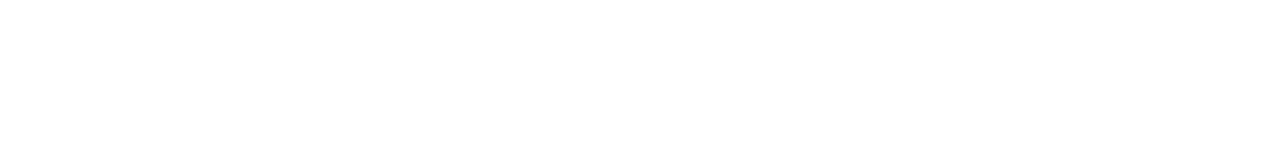
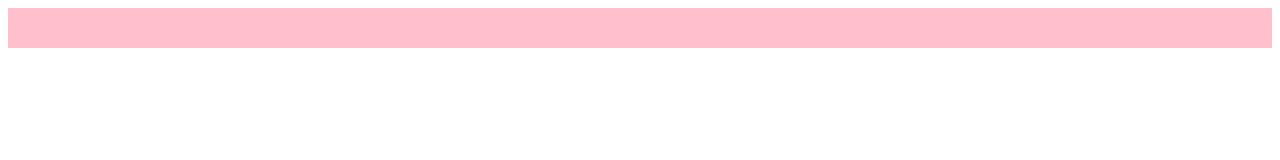
Before and after one commit to catborn/chairs12, a plain HTML site: page index.html in a window 1280 px wide. Drawn offline with Linux system fonts and the light colour scheme.

Commit message:
add main container

```diff
--- a/index.html
+++ b/index.html
@@ -5,9 +5,15 @@
   <meta charset="UTF-8">
   <meta name="viewport" content="width=device-width, initial-scale=1.0">
   <title>Двенадцать стульев</title>
+  <link rel="stylesheet" href="/styles/index.css">
 </head>
 
 <body>
+  <div class="container">
+    <header></header>
+    <main></main>
+    <footer></footer>
+  </div>
 
 </body>
 
--- /dev/null
+++ b/styles/index.css
@@ -0,0 +1,7 @@
+.container {
+  max-width: 1366px;
+  background-color: pink;
+  margin: 0 auto;
+  padding: 20px;
+  box-sizing: border-box;
+}
```
